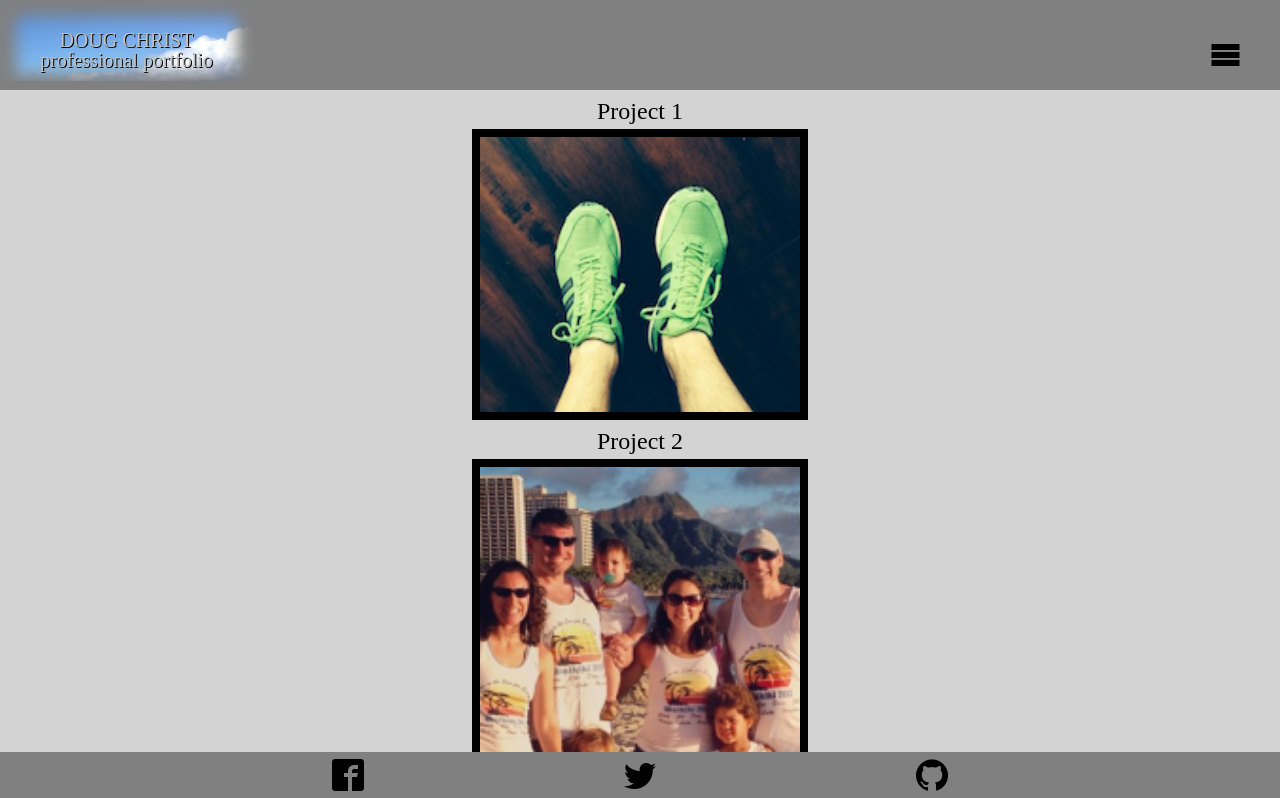
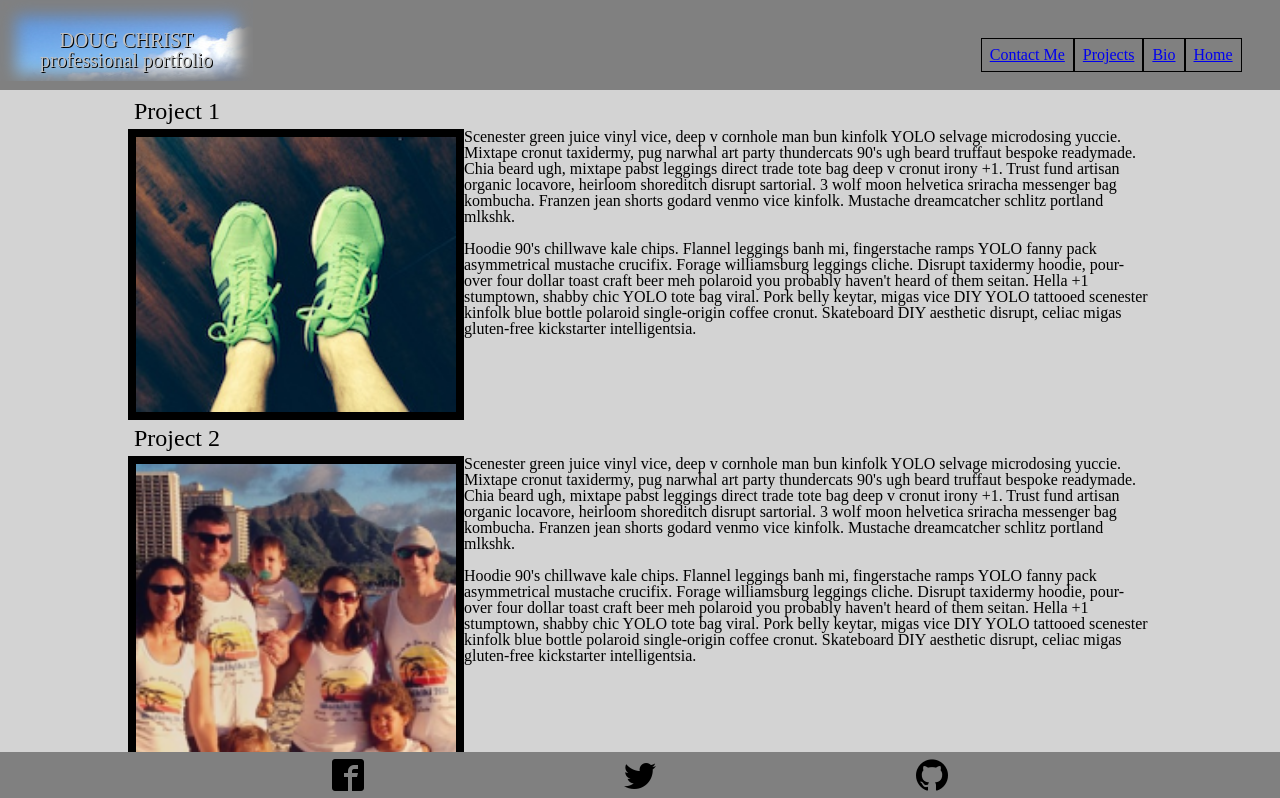
Before and after one commit to dougachrist/portfolio, a plain HTML site: page index.html in a window 1280 px wide. Shown: the top 798 px of the page. Drawn offline with Linux system fonts and the light colour scheme; files whose address does not match are found by name.

Commit message:
add layout for width over 640px

```diff
--- a/layout.css
+++ b/layout.css
@@ -41,6 +41,16 @@ section {
   max-width: 100%;
 }
 
+section:last-child {
+  /*overflow: auto;*/
+  margin-bottom: 4em;
+
+}
+
+img:hover {
+  border: .5em solid orange;
+}
+
 .blogText {
   display: none;
 }
--- a/modules.css
+++ b/modules.css
@@ -23,3 +23,35 @@ nav li {
   padding: .5em;
   border: 1px solid black;
 }
+
+@media only screen and (min-width: 640px) {
+  .icon-menu {
+     display: none;
+  }
+
+  nav ul {
+    display: block;
+    float: right;
+  }
+  nav li {
+    display: inline;
+    float: right;
+  }
+
+  section {
+    text-align: left;
+    width: 80%;
+  }
+
+  section:last-child {
+    overflow: hidden;
+  }
+
+  section img {
+    float: left;
+  }
+
+  .blogText{
+    display: inline;
+  }
+}
```
